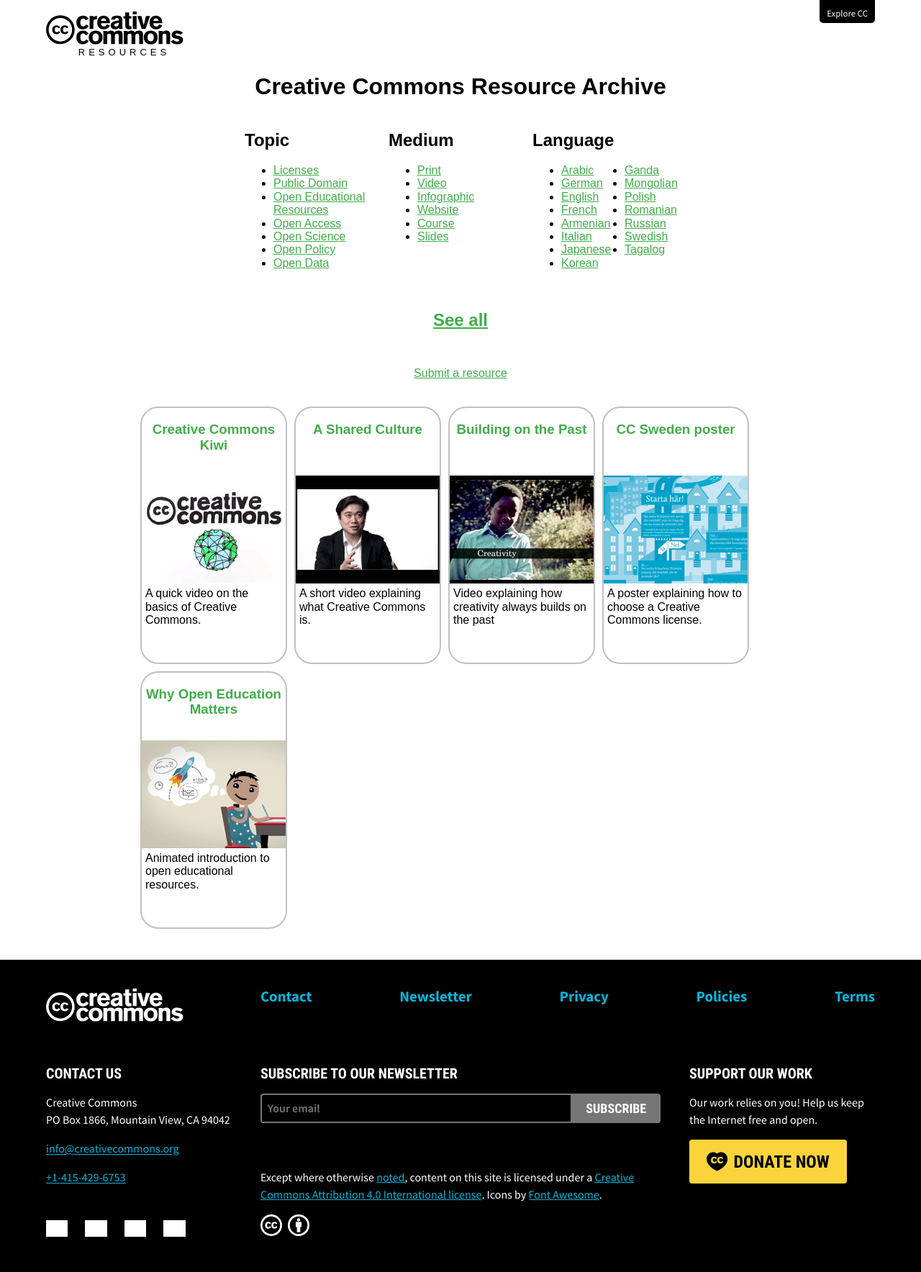
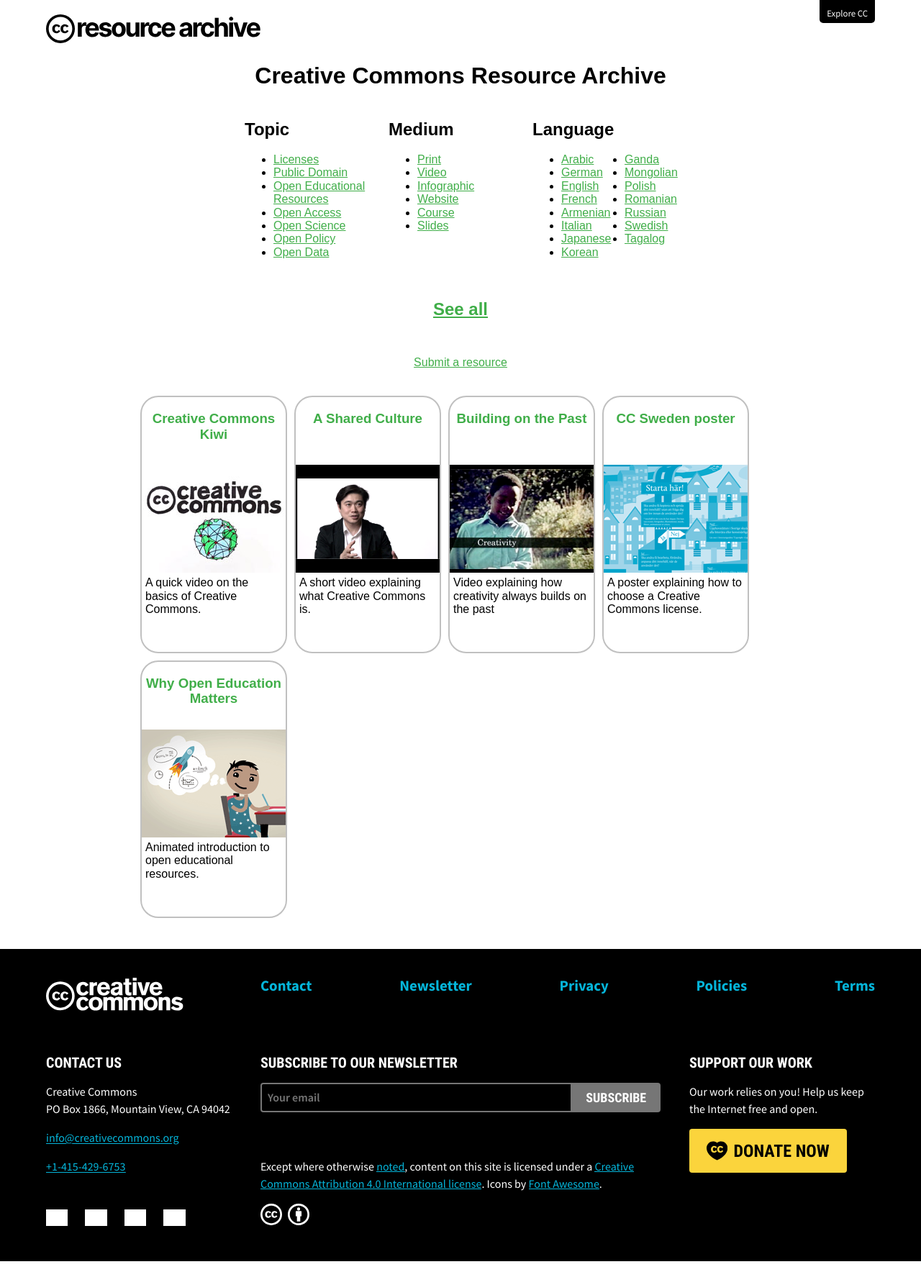
Before and after one commit to creativecommons/cc-resource-archive, a Jekyll site: the page built from docs/index.html, in a window 1280 px wide. Shown: the whole page at 72% size. Built offline with Jekyll 4.4.1, drawn with Linux system fonts in a browser that asks for light colours; nearby versions of some CDN libraries; library files that are not in the unit come from our copies; grey boxes are pictures that could not be loaded.

Commit message:
Added a new logo according to standard CC websites with reponsiveness utilizing 'Vocabulary'

```diff
--- a/docs/_includes/header.html
+++ b/docs/_includes/header.html
@@ -37,6 +37,5 @@
 <div class="masthead">
     <h1>
         <a class="identity-logo" href="/">Creative Commons</a>
-        <span class="tagline">resources</span>
     </h1>
 </div>
--- a/docs/style.css
+++ b/docs/style.css
@@ -116,22 +116,8 @@
     text-decoration-color: #05ACC7;
 }
 
-
-.masthead{
-    padding-top: 0;
-}
-
-.masthead .tagline {
-    display: block;
-    padding-left: 2.8rem;
-    letter-spacing: 5px;
-    text-transform: uppercase;
-    font-weight: lighter;
-    font-size: small;
-}
-
-.masthead h1{
-    text-align: left ;
+.masthead h1 {
+    text-align: left;
 }
 
 @media screen and (max-width: 768px) {
@@ -165,20 +151,6 @@
     }
 }
 
-
-@media screen and (max-width: 1150px){
-    .masthead {
-        padding-top: 25px;
-        display: block;
-    }
-}
-
-@media screen and (max-width: 705px){
-    .masthead {
-        padding-top: 60px;
-        display: block;
-    }
-}
 
 /* STYLES FOR MAIN CONTENT */
 
--- a/docs/vocabulary/css/vocabulary.css
+++ b/docs/vocabulary/css/vocabulary.css
@@ -78,7 +78,8 @@
 
     width: 100%;
     /* padding-top: 3%; */
-    padding-top: 40px;
+    /* padding-top: 40px; */
+    padding-top: 0px;
     margin: 0 var(--vocabulary-page-edges-space);
 }
 
@@ -91,19 +92,19 @@
     text-indent: -1000px;
     vertical-align: bottom;
     height: 50px;
-    width: 191px;
+    width: 300px;
 
 
     /* allows for color manipulation of svg */
     background-color: black;
-    -webkit-mask-image: url('./../svg/cc/logos/cc/logomark.svg');
-    mask-image: url('./../svg/cc/logos/cc/logomark.svg');
+    -webkit-mask-image: url('./../svg/cc/logos/products/resource_archive.svg');
+    mask-image: url('./../svg/cc/logos/products/resource_archive.svg');
     -webkit-mask-repeat: no-repeat;
     mask-repeat: no-repeat;
     cursor: pointer;
 
     /* standard pattern for setting logo in lieu of background color manipulation */
-    /* background: url('../../svg/cc/logos/cc/logomark.svg') left top no-repeat; */
+    /* background: url('../../svg/cc/logos/products/resource_archive.svg') left top no-repeat; */
 }
 
 .masthead .identity-logo:hover {
@@ -2581,6 +2582,11 @@
     .blog-index main footer .attribution-list ul.expand {
         grid-template-columns: 1fr 1fr;
     }
+
+    .masthead {
+        padding-top: 25px;
+        display: block;
+    }
 }
 
 @media (max-width: 900px) {
@@ -2602,6 +2608,12 @@
     .masthead {
         padding-top: 60px;
         display: block;
+    }
+
+    .masthead .identity-logo{
+        height: 35px;
+        width: 200px;
+        mask-size: contain;
     }
 
     button.expand-menu {
```
Also changed, not shown: docs/vocabulary/svg/cc/logos/products/resource_archive.svg (added).
